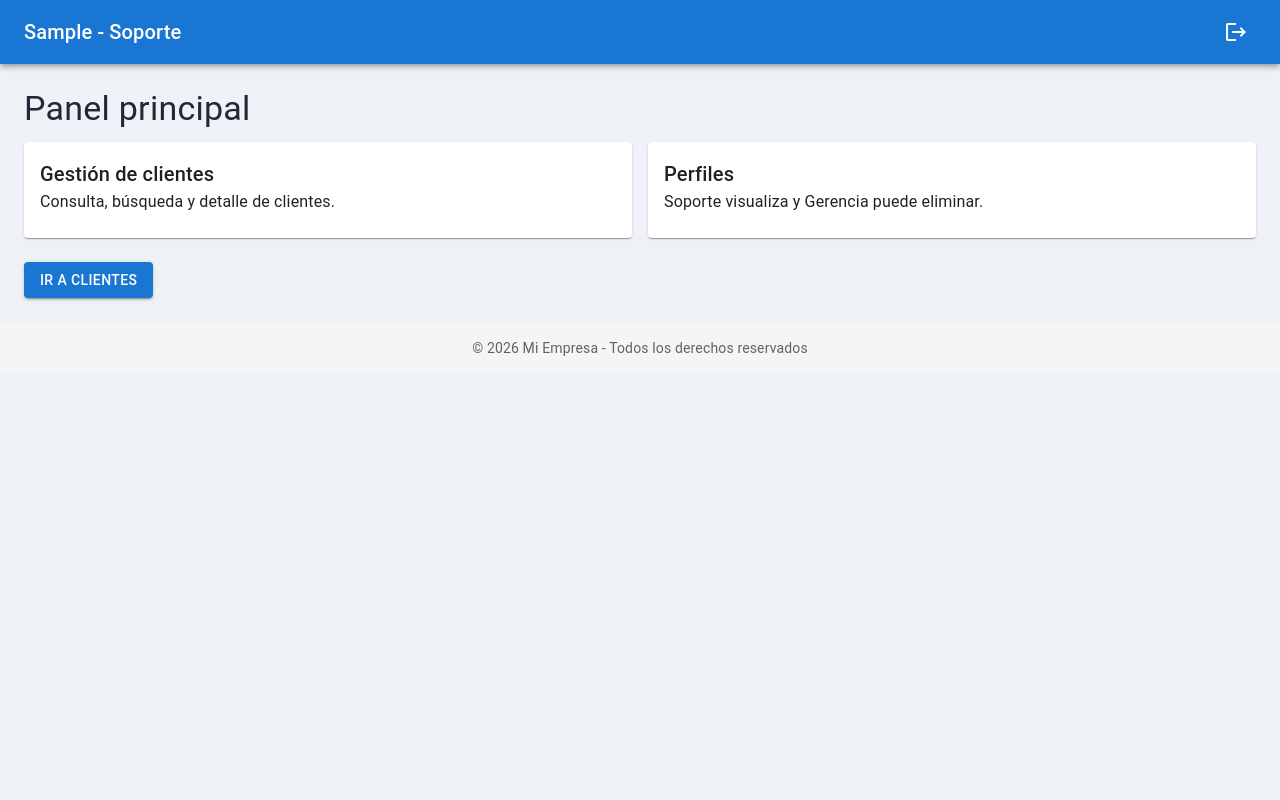
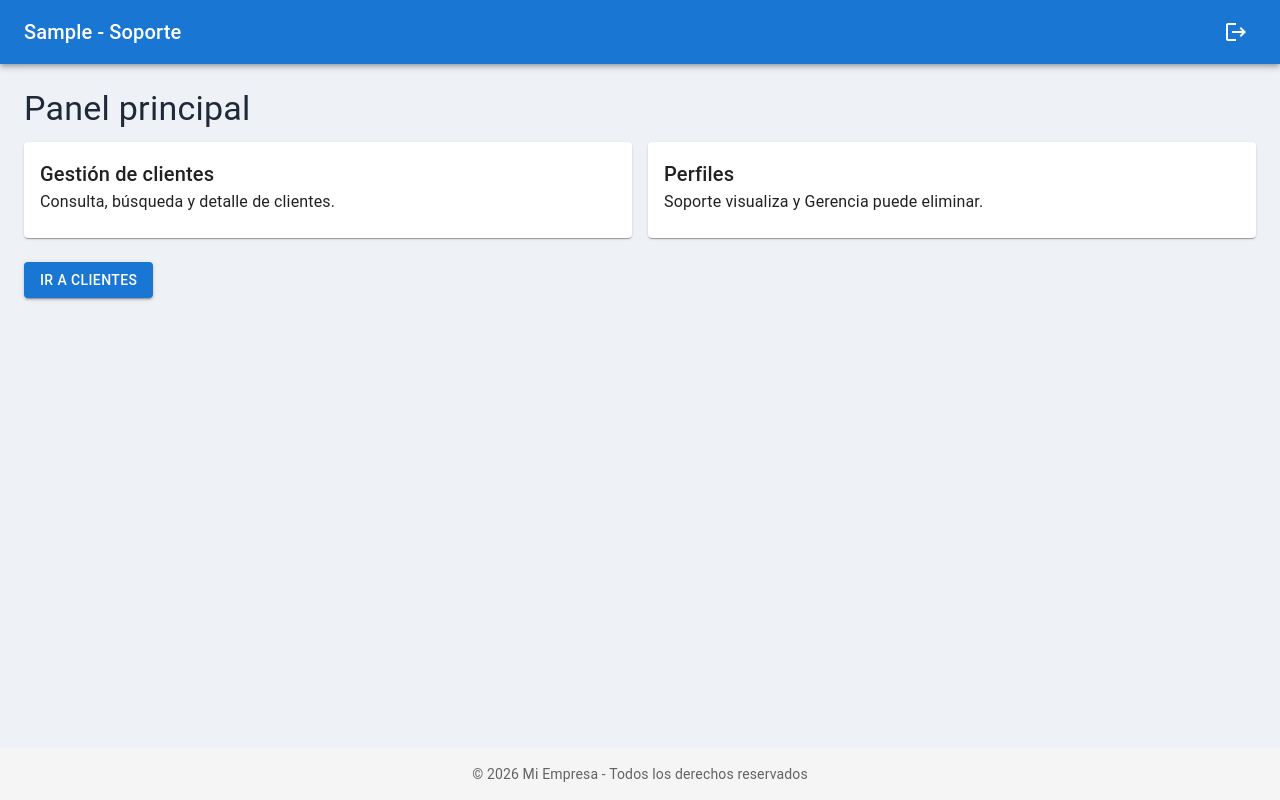
Before and after one commit to Jnh1212/pv_tp_integrador_grupo8, a React (Vite) app in the folder pv_tp_integrador_grupo8/: page /login in a window 1280 px wide. Both pictures are taken after typing "Sample" into the empty fields and a click on the button "Ingresar". Built offline with nearby package versions, Linux system fonts and the light colour scheme.

Commit message:
Corrigiendo el footer/header de la aplicacion

```diff
--- a/pv_tp_integrador_grupo8/src/App.jsx
+++ b/pv_tp_integrador_grupo8/src/App.jsx
@@ -7,15 +7,26 @@ import ListaClientes from "./views/ListaClientes";
 import DetalleCliente from "./views/DetalleCliente";
 import Header from "./components/layout/Header";
 import Footer from "./components/layout/Footer";
+import { Box } from "@mui/material";
 
 const PrivateRoute = ({ children }) => {
   const { admin } = useContext(AdminContext);
   return admin ? (
-    <>
+    <Box
+      sx={{
+        display: "flex",
+        flexDirection: "column",
+        minHeight: "100vh",
+      }}
+    >
       <Header />
-      {children}
+
+      <Box sx={{ flex: 1 }}>
+        {children}
+      </Box>
+
       <Footer />
-    </>
+    </Box>
   ) : (
     <Navigate to="/login" />
   );
```
